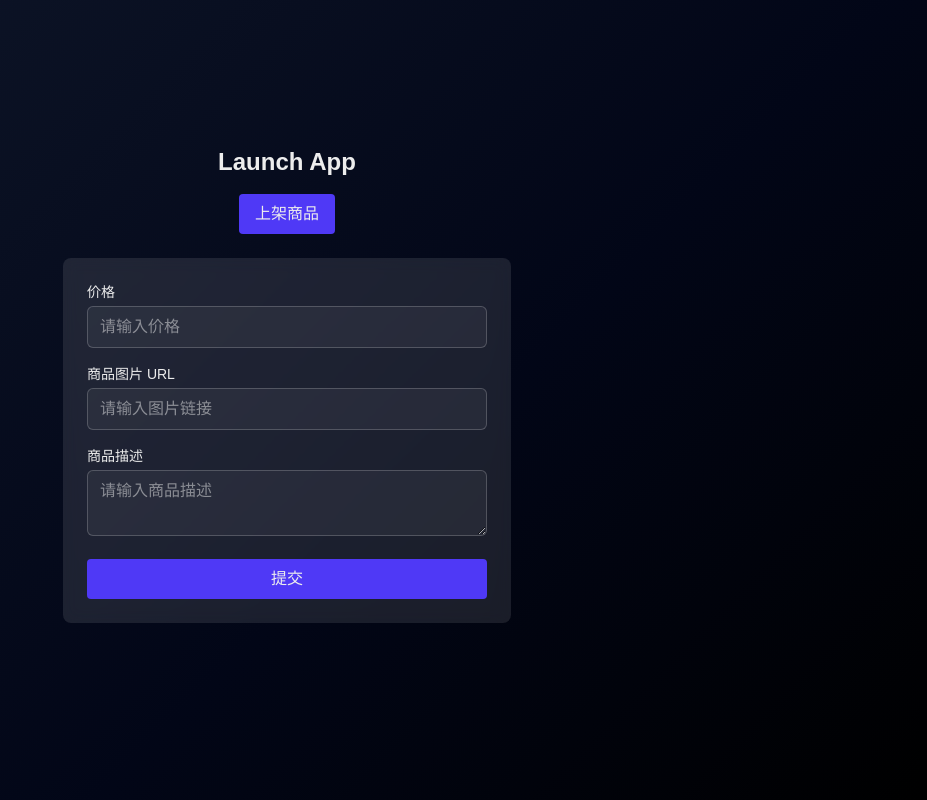
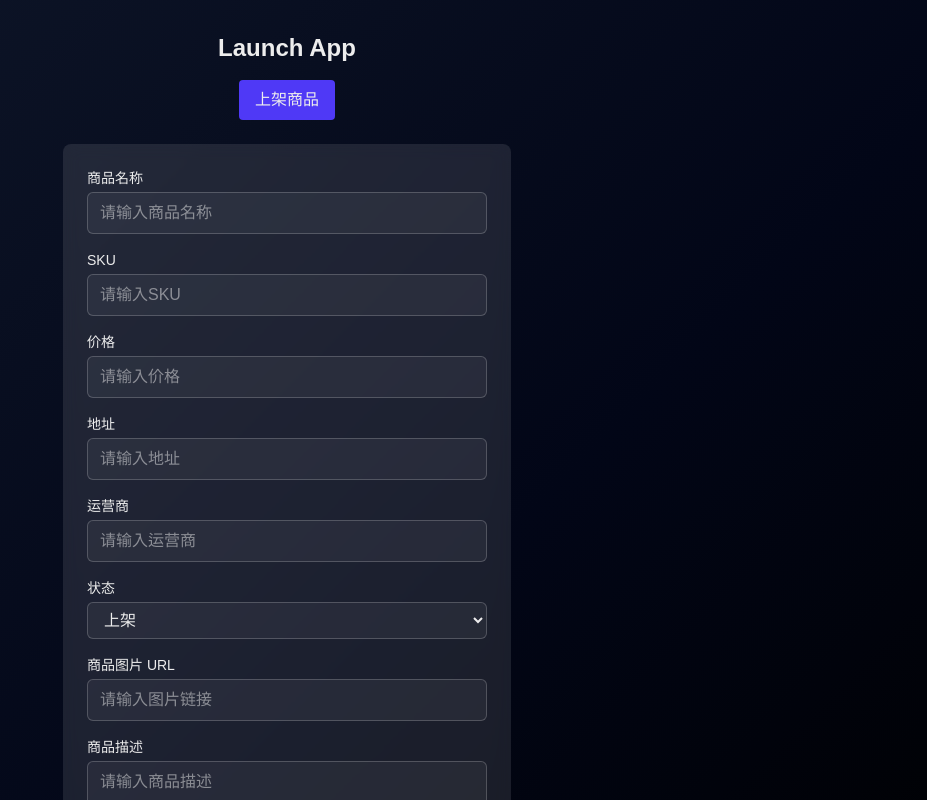
Before and after one commit to G3niusYukki/WinrockRWA, a Next.js app: page /launchapp in a window 1280 px wide. Both pictures are taken after a click on the button "上架商品". Shown: the top 800 px of the page, without its empty margins (353-1280 px from the left). Built offline with nearby package versions, Linux system fonts and the light colour scheme.

Commit message:
feat: add product filters and metadata

```diff
--- a/app/launchapp/page.tsx
+++ b/app/launchapp/page.tsx
@@ -3,29 +3,60 @@
 import React, { useState } from "react";
 
 interface Product {
+  name: string;
+  sku: string;
   price: string;
+  address: string;
+  operator: string;
+  status: "active" | "inactive";
   image: string;
   description: string;
 }
 
 const LaunchAppPage = () => {
   const [showForm, setShowForm] = useState(false);
+  const [name, setName] = useState("");
+  const [sku, setSku] = useState("");
   const [price, setPrice] = useState("");
+  const [address, setAddress] = useState("");
+  const [operator, setOperator] = useState("");
+  const [status, setStatus] = useState<"active" | "inactive">("active");
   const [image, setImage] = useState("");
   const [description, setDescription] = useState("");
   const [products, setProducts] = useState<Product[]>([]);
 
+  const [search, setSearch] = useState("");
+  const [statusFilter, setStatusFilter] = useState<"all" | "active" | "inactive">("all");
+  const [operatorFilter, setOperatorFilter] = useState("all");
+
   const addProduct = () => {
-    if (!price || !image || !description) return;
-    setProducts([...products, { price, image, description }]);
+    if (!name || !sku || !price || !address || !operator || !image || !description) return;
+    setProducts([
+      ...products,
+      { name, sku, price, address, operator, status, image, description },
+    ]);
+    setName("");
+    setSku("");
     setPrice("");
+    setAddress("");
+    setOperator("");
+    setStatus("active");
     setImage("");
     setDescription("");
     setShowForm(false);
   };
 
+  const filteredProducts = products.filter((p) => {
+    const matchSearch = p.name.includes(search) || p.sku.includes(search);
+    const matchStatus = statusFilter === "all" || p.status === statusFilter;
+    const matchOperator = operatorFilter === "all" || p.operator === operatorFilter;
+    return matchSearch && matchStatus && matchOperator;
+  });
+
+  const operatorOptions = Array.from(new Set(products.map((p) => p.operator)));
+
   return (
-    <div className="min-h-screen flex flex-col items-center justify-center p-8">
+    <div className="min-h-screen flex flex-col items-center p-8">
       <h1 className="text-2xl font-bold mb-4">Launch App</h1>
 
       <button
@@ -38,6 +69,26 @@ const LaunchAppPage = () => {
       {showForm && (
         <div className="w-full max-w-md mb-8 p-6 bg-white/10 rounded-lg backdrop-blur">
           <div className="mb-4">
+            <label className="block text-sm mb-1">商品名称</label>
+            <input
+              type="text"
+              value={name}
+              onChange={(e) => setName(e.target.value)}
+              className="w-full px-3 py-2 rounded-md bg-white/5 border border-white/20 focus:outline-none"
+              placeholder="请输入商品名称"
+            />
+          </div>
+          <div className="mb-4">
+            <label className="block text-sm mb-1">SKU</label>
+            <input
+              type="text"
+              value={sku}
+              onChange={(e) => setSku(e.target.value)}
+              className="w-full px-3 py-2 rounded-md bg-white/5 border border-white/20 focus:outline-none"
+              placeholder="请输入SKU"
+            />
+          </div>
+          <div className="mb-4">
             <label className="block text-sm mb-1">价格</label>
             <input
               type="number"
@@ -46,6 +97,37 @@ const LaunchAppPage = () => {
               className="w-full px-3 py-2 rounded-md bg-white/5 border border-white/20 focus:outline-none"
               placeholder="请输入价格"
             />
+          </div>
+          <div className="mb-4">
+            <label className="block text-sm mb-1">地址</label>
+            <input
+              type="text"
+              value={address}
+              onChange={(e) => setAddress(e.target.value)}
+              className="w-full px-3 py-2 rounded-md bg-white/5 border border-white/20 focus:outline-none"
+              placeholder="请输入地址"
+            />
+          </div>
+          <div className="mb-4">
+            <label className="block text-sm mb-1">运营商</label>
+            <input
+              type="text"
+              value={operator}
+              onChange={(e) => setOperator(e.target.value)}
+              className="w-full px-3 py-2 rounded-md bg-white/5 border border-white/20 focus:outline-none"
+              placeholder="请输入运营商"
+            />
+          </div>
+          <div className="mb-4">
+            <label className="block text-sm mb-1">状态</label>
+            <select
+              value={status}
+              onChange={(e) => setStatus(e.target.value as "active" | "inactive")}
+              className="w-full px-3 py-2 rounded-md bg-white/5 border border-white/20 focus:outline-none"
+            >
+              <option value="active">上架</option>
+              <option value="inactive">下架</option>
+            </select>
           </div>
           <div className="mb-4">
             <label className="block text-sm mb-1">商品图片 URL</label>
@@ -75,8 +157,42 @@ const LaunchAppPage = () => {
         </div>
       )}
 
+      <div className="w-full max-w-md mb-6 flex flex-col sm:flex-row gap-2">
+        <input
+          value={search}
+          onChange={(e) => setSearch(e.target.value)}
+          placeholder="搜索名称或SKU"
+          className="flex-1 px-3 py-2 rounded-md bg-white/5 border border-white/20 focus:outline-none"
+        />
+        <select
+          value={statusFilter}
+          onChange={(e) =>
+            setStatusFilter(
+              e.target.value as "all" | "active" | "inactive"
+            )
+          }
+          className="px-3 py-2 rounded-md bg-white/5 border border-white/20 focus:outline-none"
+        >
+          <option value="all">全部状态</option>
+          <option value="active">上架</option>
+          <option value="inactive">下架</option>
+        </select>
+        <select
+          value={operatorFilter}
+          onChange={(e) => setOperatorFilter(e.target.value)}
+          className="px-3 py-2 rounded-md bg-white/5 border border-white/20 focus:outline-none"
+        >
+          <option value="all">全部运营商</option>
+          {operatorOptions.map((op) => (
+            <option key={op} value={op}>
+              {op}
+            </option>
+          ))}
+        </select>
+      </div>
+
       <div className="w-full max-w-md grid gap-6">
-        {products.map((product, idx) => (
+        {filteredProducts.map((product, idx) => (
           <div
             key={idx}
             className="p-4 rounded-lg bg-white/10 backdrop-blur border border-white/10"
@@ -86,8 +202,13 @@ const LaunchAppPage = () => {
               alt="商品图片"
               className="w-full h-48 object-cover mb-3 rounded"
             />
-            <p className="font-semibold mb-1">价格: {product.price}</p>
-            <p className="text-sm text-gray-200">{product.description}</p>
+            <p className="font-semibold">名称: {product.name}</p>
+            <p>SKU: {product.sku}</p>
+            <p>价格: {product.price}</p>
+            <p>地址: {product.address}</p>
+            <p>运营商: {product.operator}</p>
+            <p>状态: {product.status === "active" ? "上架" : "下架"}</p>
+            <p className="text-sm text-gray-200 mt-1">{product.description}</p>
           </div>
         ))}
       </div>
```
